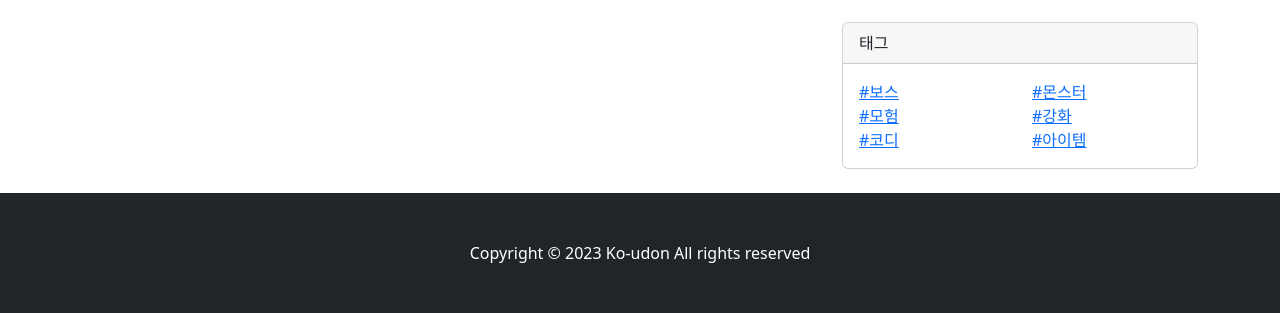
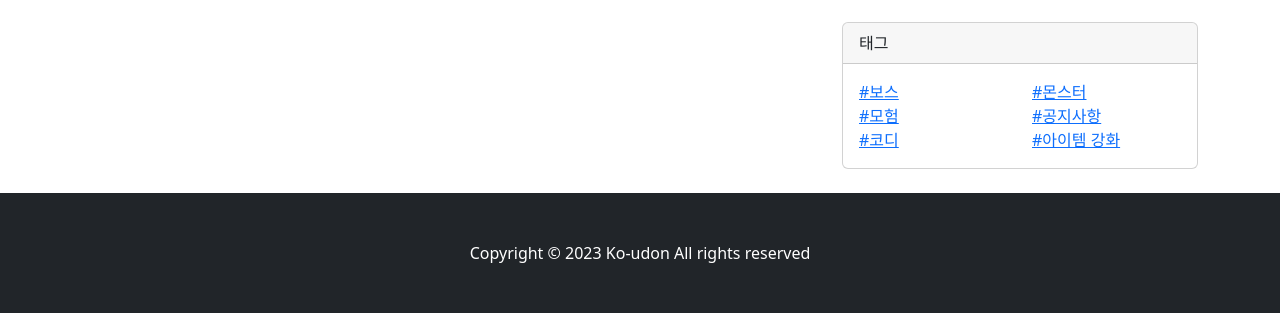
Before and after one commit to Ko-udon/Maple-Diary, a Django app: page /blog/ in a window 1280 px wide. Shown: the part 1194-1507 px from the top of the page. Run offline with Django 4.2, Linux system fonts and the light colour scheme; data that the repository does not hold is empty; some libraries are stand-ins or nearby versions.

Commit message:
#태그 수정

```diff
--- a/templates/blog/post_detail.html
+++ b/templates/blog/post_detail.html
@@ -205,8 +205,8 @@
                         <div class="col-sm-6">
                             <ul class="list-unstyled mb-0">
                                 <li><a href="{% url 'blog:post_search_tag' '몬스터' %}">#몬스터</a></li>
-                                <li><a href="{% url 'blog:post_search_tag' '강화' %}">#강화</a></li>
-                                <li><a href="{% url 'blog:post_search_tag' '아이템' %}">#아이템</a></li>
+                                <li><a href="{% url 'blog:post_search_tag' '강화' %}">#공지사항</a></li>
+                                <li><a href="{% url 'blog:post_search_tag' '아이템' %}">#아이템 강화</a></li>
                             </ul>
                         </div>
                     </div>
--- a/templates/blog/post_list.html
+++ b/templates/blog/post_list.html
@@ -158,8 +158,8 @@
                         <div class="col-sm-6">
                             <ul class="list-unstyled mb-0">
                                 <li><a href="{% url 'blog:post_search_tag' '몬스터' %}">#몬스터</a></li>
-                                <li><a href="{% url 'blog:post_search_tag' '강화' %}">#강화</a></li>
-                                <li><a href="{% url 'blog:post_search_tag' '아이템' %}">#아이템</a></li>
+                                <li><a href="{% url 'blog:post_search_tag' '강화' %}">#공지사항</a></li>
+                                <li><a href="{% url 'blog:post_search_tag' '아이템' %}">#아이템 강화</a></li>
                             </ul>
                         </div>
                     </div>
```
